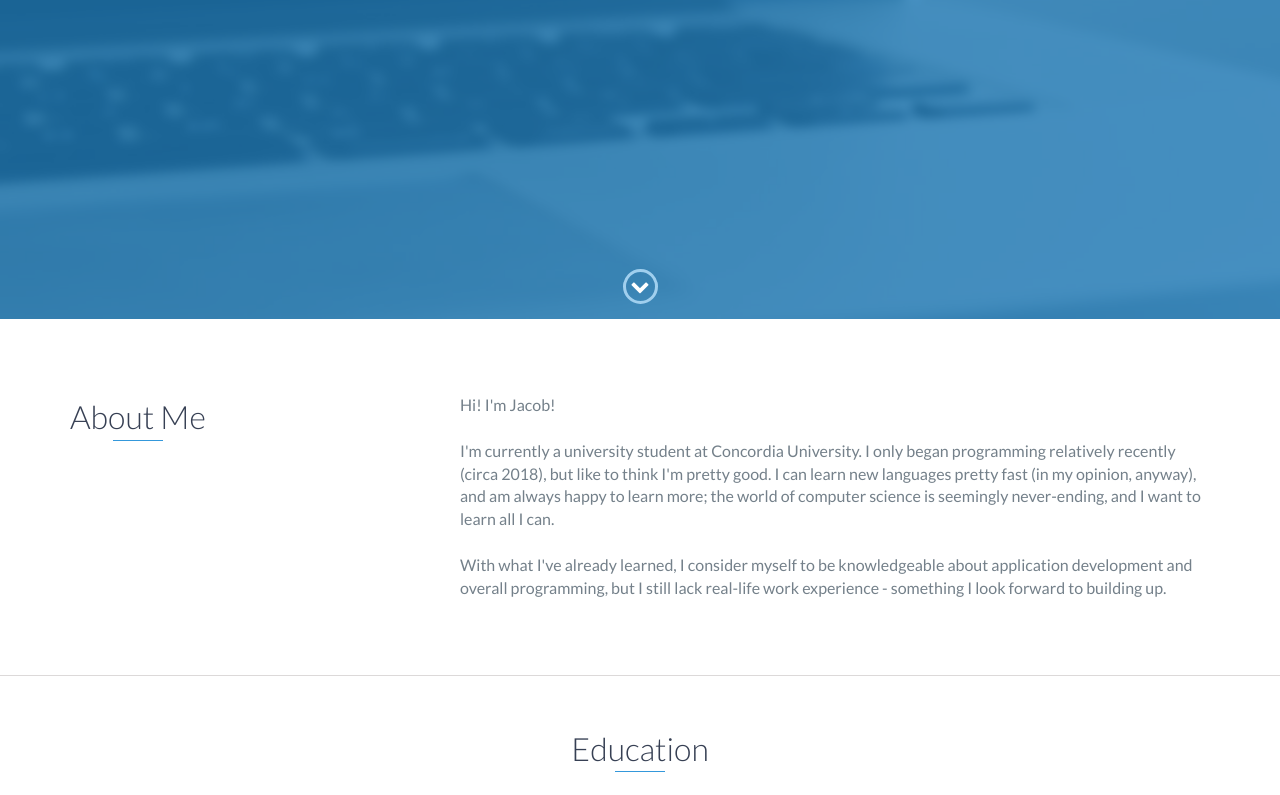
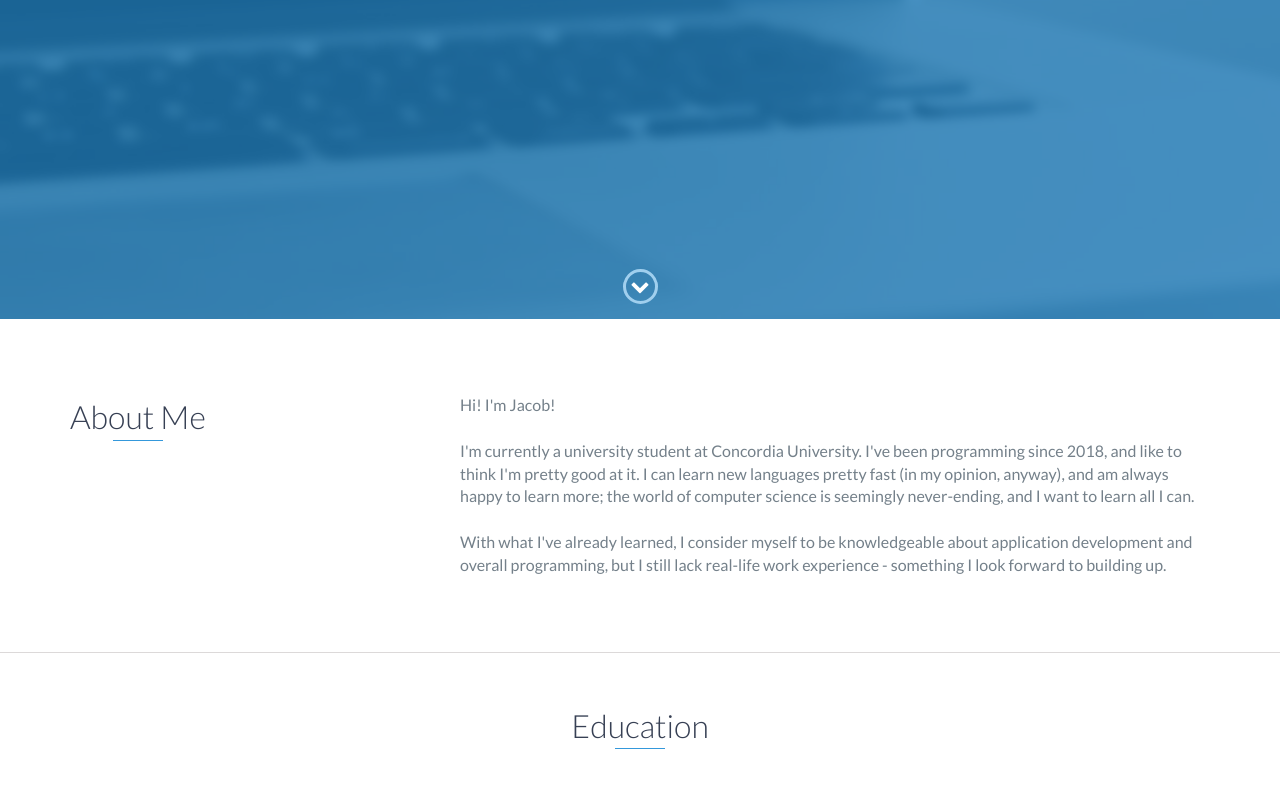
Before and after one commit to jacoblevy2002/jacoblevy2002.github.io, a website: page index.html in a window 1280 px wide. Shown: the part 481-1276 px from the top of the page. Drawn offline with nearby package versions, Linux system fonts and the light colour scheme.

Commit message:
6 years, not really "recently" anymore

```diff
--- a/index.html
+++ b/index.html
@@ -69,7 +69,7 @@
                 </div>
                 <div class="col-md-8">
                     <p>
-                        Hi! I'm Jacob!<br/><br/>I'm currently a university student at Concordia University. I only began programming relatively recently (circa 2018), but like to think I'm pretty good. I can learn new languages pretty fast (in my opinion, anyway), and am always happy to learn more; the world of computer science is seemingly never-ending, and I want to learn all I can.<br/><br/>With what I've already learned, I consider myself to be knowledgeable about application development and overall programming, but I still lack real-life work experience - something I look forward to building up.
+                        Hi! I'm Jacob!<br/><br/>I'm currently a university student at Concordia University. I've been programming since 2018, and like to think I'm pretty good at it. I can learn new languages pretty fast (in my opinion, anyway), and am always happy to learn more; the world of computer science is seemingly never-ending, and I want to learn all I can.<br/><br/>With what I've already learned, I consider myself to be knowledgeable about application development and overall programming, but I still lack real-life work experience - something I look forward to building up.
                     </p>
                 </div>
             </div>
```
